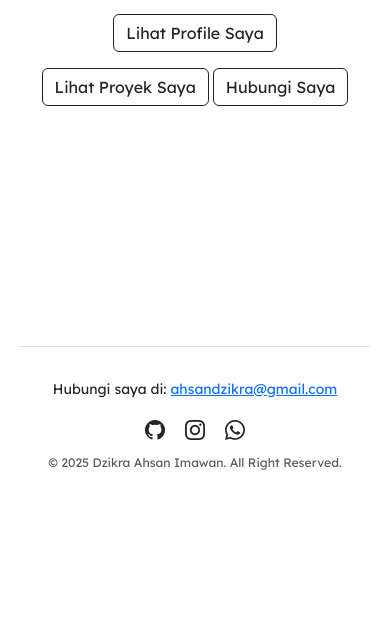
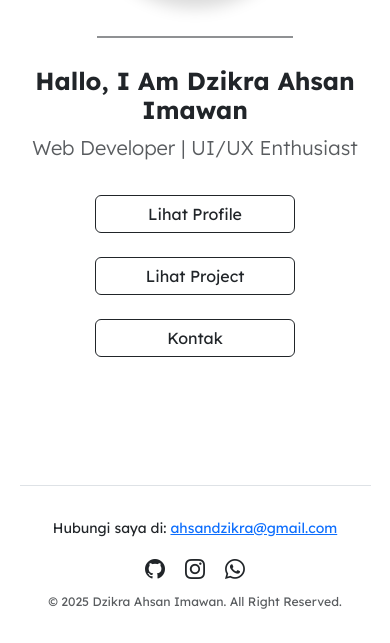
Before and after one commit to Dzikraahsan/Portfolio2, a Flask app: page / in a window 390 px wide. Shown: the part 395-1038 px from the top of the page. Before the commit the page ends 865 px from the top, so only its background shows below. Run offline with Flask 3, Linux system fonts and the light colour scheme.

Commit message:
update the code

```diff
--- a/templates/index.html
+++ b/templates/index.html
@@ -66,8 +66,6 @@
             font-size: 1.25rem;
         }
 
-        /* Style untuk tombol */
-
         /* Default: terang */
         .dynamic-btn {
           color: #212529;
@@ -89,6 +87,13 @@
         [data-bs-theme="dark"] .dynamic-btn:hover {
           background-color: #f8f9fa;
           color: #000;
+        }
+
+        /* style photo */
+
+        .photo {
+          margin-bottom: 1.25rem;
+          margin-top: -6.5rem;
         }
 
         /* kode responsive */
@@ -114,8 +119,19 @@
         }
 
         .atur {
-            margin-top: 10px;
+            margin-top: 9px;
         }
+
+        .dynamic-btn.e {
+          width: 200px;
+          margin: 0 auto;
+          margin-top: 0.75rem;
+        }
+
+        .footer {
+          margin-top: -2rem;
+        }
+
         }
 
 
@@ -134,7 +150,7 @@
             <div class="d-flex align-items-center flex-wrap justify-content-end">
             <ul class="navbar-nav d-flex flex-row mb-2 mb-lg-0 atur">
                 <li class="nav-item box me-3">
-                <a class="nav-link" href="{{ url_for('profile') }}">Profil</a>
+                <a class="nav-link" href="{{ url_for('profile') }}">Profile</a>
                 </li>
                 <li class="nav-item box me-3">
                 <a class="nav-link" href="{{ url_for('project') }}">Project</a>
@@ -152,17 +168,28 @@
   <!-- Hero Section -->
   <section class="hero bg-body text-body" style="margin-top: 5rem;" data-aos="fade-up">
     <div class="container">
+      <div class="rounded-circle overflow-hidden shadow border border-dark mx-auto photo" style="width: 220px; height: 220px;">
+        <img src="https://res.cloudinary.com/da4fjxm1e/image/upload/v1752578913/karyawan_foto/me9qq3kyopr0le7yica8.png" class="w-100 h-100 object-fit-cover" alt="">
+      </div>
+
+      <hr class="border border-dark border-1 opacity-50 mx-auto" style="width: 60%; margin-top: 2.25rem; margin-bottom: 1.75rem;">
+
       <h2 style="font-weight: 700;">Hallo, I Am Dzikra Ahsan Imawan</h2>
       <p class="lead text-body-secondary">Web Developer | UI/UX Enthusiast</p>
-      <a href="{{ url_for('profile') }}" class="btn dynamic-btn mt-3">Lihat Profile Saya</a>
-      <a href="{{ url_for('project') }}" class="btn dynamic-btn mt-3">Lihat Proyek Saya</a>
-      <a href="{{ url_for('kontak') }}" class="btn dynamic-btn mt-3">Hubungi Saya</a>
       </div>
+    </div>
+
+    <div class="d-flex flex-column flex-md-row justify-content-center gap-2">
+      <a href="{{ url_for('profile') }}" class="btn dynamic-btn e mt-3">Lihat Profile</a>
+      <a href="{{ url_for('project') }}" class="btn dynamic-btn e mt-3">Lihat Project</a>
+      <a href="{{ url_for('kontak') }}" class="btn dynamic-btn e mt-3">Kontak</a>
+    </div>
+
   </section>
 
   <!-- Footer -->
-  <footer style="margin-top: 9rem;">
-    <div class="container">
+  <footer class="footer" style="margin-top: 2rem;">
+    <div class="container foot">
       <div class="mb-3">
         <p class="mb-1">Hubungi saya di: <a href="mailto:ahsandzikra@email.com">ahsandzikra@gmail.com</a></p>
       </div>
--- a/templates/kontak.html
+++ b/templates/kontak.html
@@ -133,8 +133,8 @@
           }
 
           .pesan {
-                max-width: 445px;
-                margin-top: 1rem;
+            max-width: 445px;
+            margin-top: 1rem;
                 margin-top: 3rem;
           }
 
--- a/templates/profile.html
+++ b/templates/profile.html
@@ -189,7 +189,7 @@
             <div class="d-flex align-items-center flex-wrap justify-content-end">
             <ul class="navbar-nav d-flex flex-row mb-2 mb-lg-0 atur">
                 <li class="nav-item box me-3">
-                <a class="nav-link" href="{{ url_for('profile') }}">Profil</a>
+                <a class="nav-link" href="{{ url_for('profile') }}">Profile</a>
                 </li>
                 <li class="nav-item box me-3">
                 <a class="nav-link" href="{{ url_for('project') }}">Project</a>
--- a/templates/project.html
+++ b/templates/project.html
@@ -158,7 +158,7 @@
             <div class="d-flex align-items-center flex-wrap justify-content-end">
             <ul class="navbar-nav d-flex flex-row mb-2 mb-lg-0 atur">
                 <li class="nav-item box me-3">
-                <a class="nav-link" href="{{ url_for('profile') }}">Profil</a>
+                <a class="nav-link" href="{{ url_for('profile') }}">Profile</a>
                 </li>
                 <li class="nav-item box me-3">
                 <a class="nav-link" href="{{ url_for('project') }}">Project</a>
```
Lines whose indentation alone changed are shown as unchanged.
